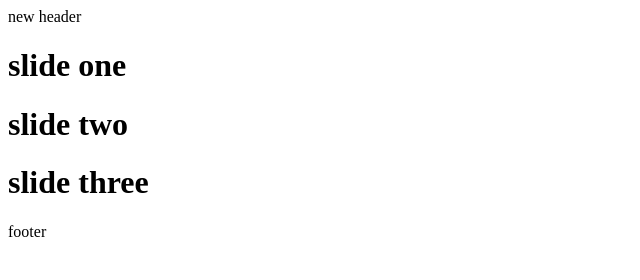
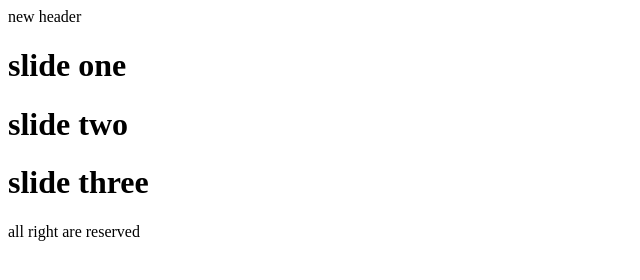
Before and after one commit to Zahra3672/git-one-project, a plain HTML site: page index.html in a window 1280 px wide. Shown: the whole page, without its empty margins (0-640 px from the left). Drawn offline with Linux system fonts and the light colour scheme.

Commit message:
footer updated

```diff
--- a/index.html
+++ b/index.html
@@ -15,7 +15,7 @@
         <h1>slide three</h1>
     </div>
     <footer>
-        footer
+        all right are reserved
     </footer>
 </body>
 </html>
```
